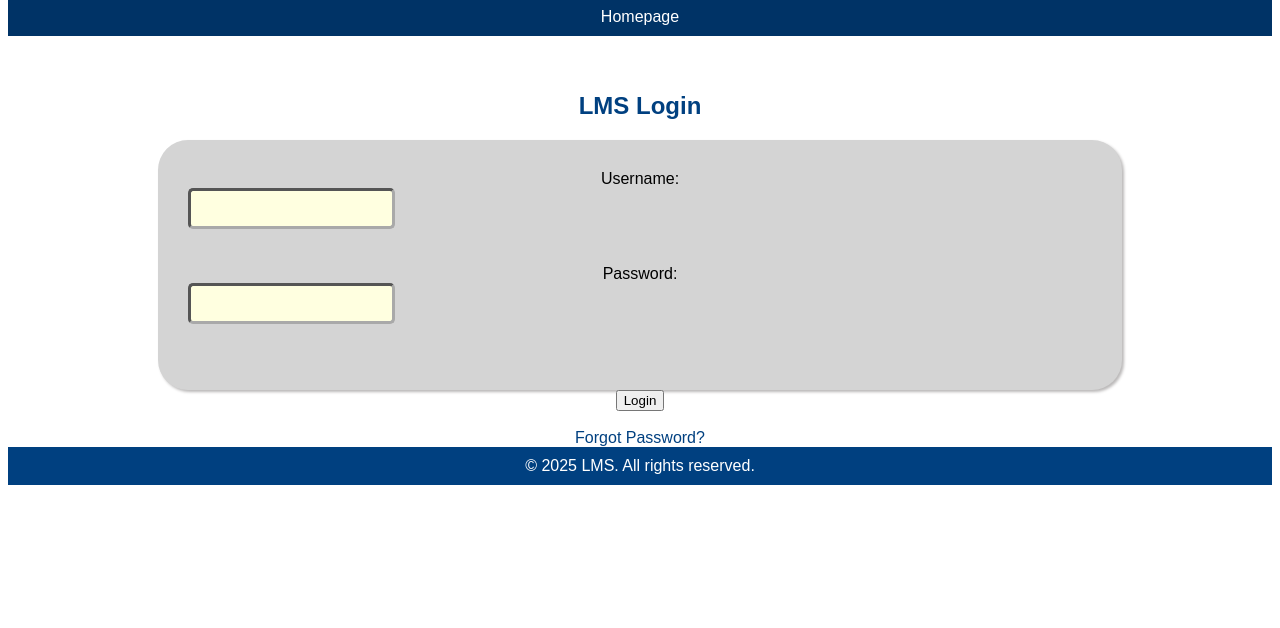
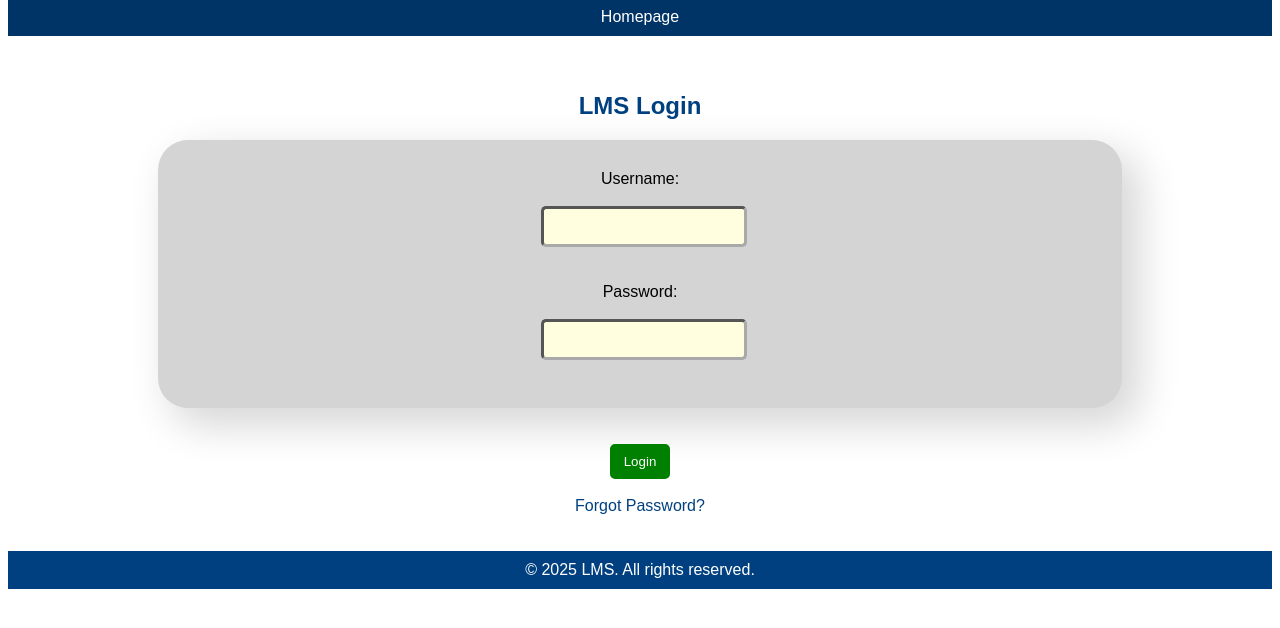
Before and after one commit to CroluxMichaels/ENSF381-GROUP17-ASSIGNMENT2, a plain HTML site: page login.html in a window 1280 px wide. Shown: the part 150-778 px from the top of the page. Drawn offline with Linux system fonts and the light colour scheme.

Commit message:
finished login

```diff
--- a/login.html
+++ b/login.html
@@ -24,18 +24,20 @@
             <form action="course_view.html">
                 <div id="login-form">
                     <label for="username">Username:</label>
+                    <br>
                     <input type="text" id="username" class="inputfield">
                     <br> <br>
                     <label for="password">Password:</label>
+                    <br>
                     <input type="password" id="password" class="inputfield">
-                    <br> <br>
+                    <br>
                 </div>
-                <button type="submit">Login</button>
                 <br><br>
-
+                <button type="submit" id="login-button">Login</button>
+                <br><br>
             </form>
             <a href="login.html" id="forgot-password">Forgot Password?</a>
-            <br>
+            <br><br><br>
         </main>
 
         <footer>
--- a/styles.css
+++ b/styles.css
@@ -68,7 +68,7 @@ footer
     margin-left: 150px;
     margin-right: 150px;
     border-radius: 30px;
-    box-shadow: 2px 2px 3px #bab8b8;
+    box-shadow: 15px 15px 40px 3px rgba(0,0,0, 0.16);
 }
 
 #forgot-password
@@ -83,11 +83,29 @@ footer
 
 .inputfield
 {
-    text-align: center;
     background-color: lightyellow;
     padding: 10px;
     border-radius: 5px;
     border-color: darkgrey;
     border-width: 3px;
     width: 20%;
+    margin-left: 39%;
 }
+
+#login-button
+{
+    background-color: #008000;
+    color: white;
+    height: 35px;
+    width: 60px;
+    border-radius: 5px;
+    border-width: 3px;
+    border-color: #008000;
+    border-style: solid;
+}
+
+#login-button:hover
+{
+    background-color: #006600;
+    border-color: #006600;
+}
```
